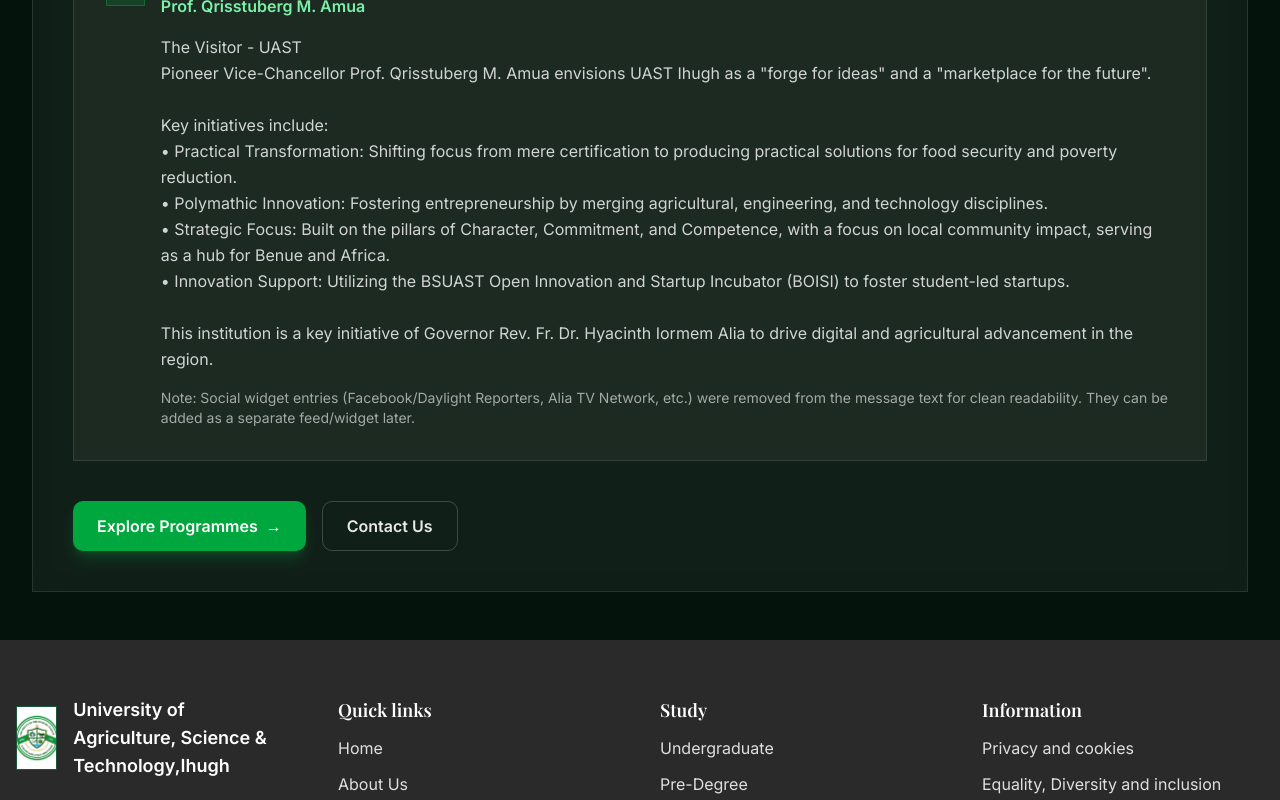
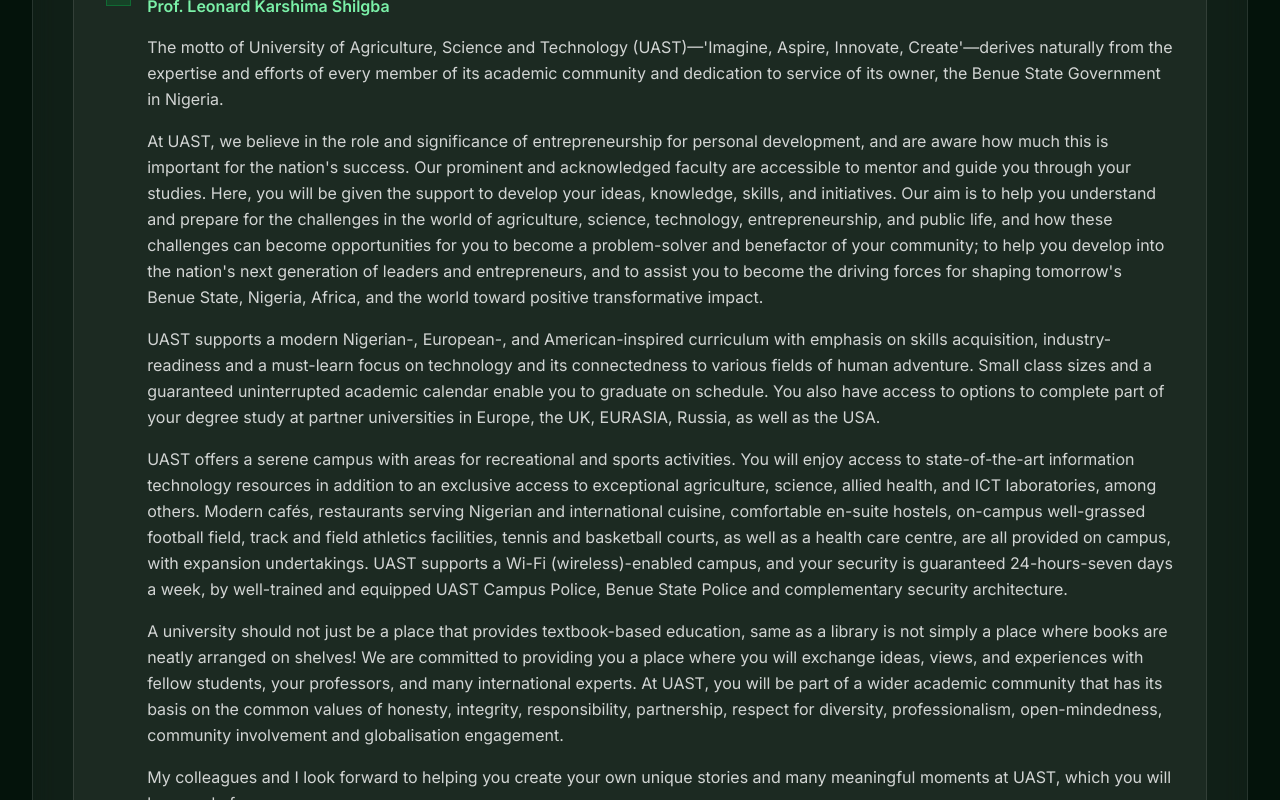
Before and after one commit to SoldierofGod-8/Uni-Website, a Next.js app in the folder uast-university-website/: page /Uni-Website/about in a window 1280 px wide. Shown: the part 700-1500 px from the top of the page. Built offline with nearby package versions, Linux system fonts and the light colour scheme.

Commit message:
Update VC message with Prof. Leonard Karshima Shilgba's official text

```diff
--- a/uast-university-website/src/app/about/page.tsx
+++ b/uast-university-website/src/app/about/page.tsx
@@ -54,35 +54,79 @@
               <div className="min-w-0">
                 <h2 className="text-2xl font-bold text-white">Vice-Chancellor&apos;s Message</h2>
                 <p className="mt-1 text-green-300 font-semibold">
-                  Prof. Qrisstuberg M. Amua
+                  Prof. Leonard Karshima Shilgba
                 </p>
 
-                <p className="mt-4 text-white/80 whitespace-pre-line leading-relaxed">
-                  The Visitor - UAST
-
-                  {"\n"}Pioneer Vice-Chancellor Prof. Qrisstuberg M. Amua envisions UAST Ihugh
-                  as a &quot;forge for ideas&quot; and a &quot;marketplace for the future&quot;.
-
-                  {"\n\n"}Key initiatives include:
-                  {"\n"}• Practical Transformation: Shifting focus from mere certification to producing
-                  practical solutions for food security and poverty reduction.
-                  {"\n"}• Polymathic Innovation: Fostering entrepreneurship by merging agricultural,
-                  engineering, and technology disciplines.
-                  {"\n"}• Strategic Focus: Built on the pillars of Character, Commitment, and
-                  Competence, with a focus on local community impact, serving as a hub for Benue
-                  and Africa.
-                  {"\n"}• Innovation Support: Utilizing the BSUAST Open Innovation and Startup Incubator
-                  (BOISI) to foster student-led startups.
-
-                  {"\n\n"}This institution is a key initiative of Governor Rev. Fr. Dr. Hyacinth Iormem Alia
-                  to drive digital and agricultural advancement in the region.
-                </p>
-
-                {/* Social placeholders removed from body (Facebook / counters) */}
-                <p className="mt-4 text-white/60 text-sm">
-                  Note: Social widget entries (Facebook/Daylight Reporters, Alia TV Network, etc.) were removed
-                  from the message text for clean readability. They can be added as a separate feed/widget later.
-                </p>
+                <div className="mt-4 text-white/80 space-y-4 leading-relaxed">
+                  <p>
+                    The motto of University of Agriculture, Science and Technology
+                    (UAST)—&apos;Imagine, Aspire, Innovate, Create&apos;—derives naturally from
+                    the expertise and efforts of every member of its academic community
+                    and dedication to service of its owner, the Benue State Government
+                    in Nigeria.
+                  </p>
+                  <p>
+                    At UAST, we believe in the role and significance of entrepreneurship
+                    for personal development, and are aware how much this is important
+                    for the nation&apos;s success. Our prominent and acknowledged faculty
+                    are accessible to mentor and guide you through your studies. Here,
+                    you will be given the support to develop your ideas, knowledge,
+                    skills, and initiatives. Our aim is to help you understand and
+                    prepare for the challenges in the world of agriculture, science,
+                    technology, entrepreneurship, and public life, and how these
+                    challenges can become opportunities for you to become a
+                    problem-solver and benefactor of your community; to help you
+                    develop into the nation&apos;s next generation of leaders and
+                    entrepreneurs, and to assist you to become the driving forces for
+                    shaping tomorrow&apos;s Benue State, Nigeria, Africa, and the world
+                    toward positive transformative impact.
+                  </p>
+                  <p>
+                    UAST supports a modern Nigerian-, European-, and American-inspired
+                    curriculum with emphasis on skills acquisition, industry-readiness
+                    and a must-learn focus on technology and its connectedness to
+                    various fields of human adventure. Small class sizes and a
+                    guaranteed uninterrupted academic calendar enable you to graduate
+                    on schedule. You also have access to options to complete part of
+                    your degree study at partner universities in Europe, the UK,
+                    EURASIA, Russia, as well as the USA.
+                  </p>
+                  <p>
+                    UAST offers a serene campus with areas for recreational and sports
+                    activities. You will enjoy access to state-of-the-art information
+                    technology resources in addition to an exclusive access to
+                    exceptional agriculture, science, allied health, and ICT
+                    laboratories, among others. Modern cafés, restaurants serving
+                    Nigerian and international cuisine, comfortable en-suite hostels,
+                    on-campus well-grassed football field, track and field athletics
+                    facilities, tennis and basketball courts, as well as a health care
+                    centre, are all provided on campus, with expansion undertakings.
+                    UAST supports a Wi-Fi (wireless)-enabled campus, and your security
+                    is guaranteed 24-hours-seven days a week, by well-trained and
+                    equipped UAST Campus Police, Benue State Police and complementary
+                    security architecture.
+                  </p>
+                  <p>
+                    A university should not just be a place that provides textbook-based
+                    education, same as a library is not simply a place where books are
+                    neatly arranged on shelves! We are committed to providing you a
+                    place where you will exchange ideas, views, and experiences with
+                    fellow students, your professors, and many international experts.
+                    At UAST, you will be part of a wider academic community that has its
+                    basis on the common values of honesty, integrity, responsibility,
+                    partnership, respect for diversity, professionalism, open-mindedness,
+                    community involvement and globalisation engagement.
+                  </p>
+                  <p>
+                    My colleagues and I look forward to helping you create your own
+                    unique stories and many meaningful moments at UAST, which you will
+                    be proud of.
+                  </p>
+                  <p>
+                    Once again, you are highly welcome to University of Agriculture,
+                    Science and Technology (UAST), Ihugh, Benue State, Nigeria.
+                  </p>
+                </div>
               </div>
             </div>
           </div>
```
